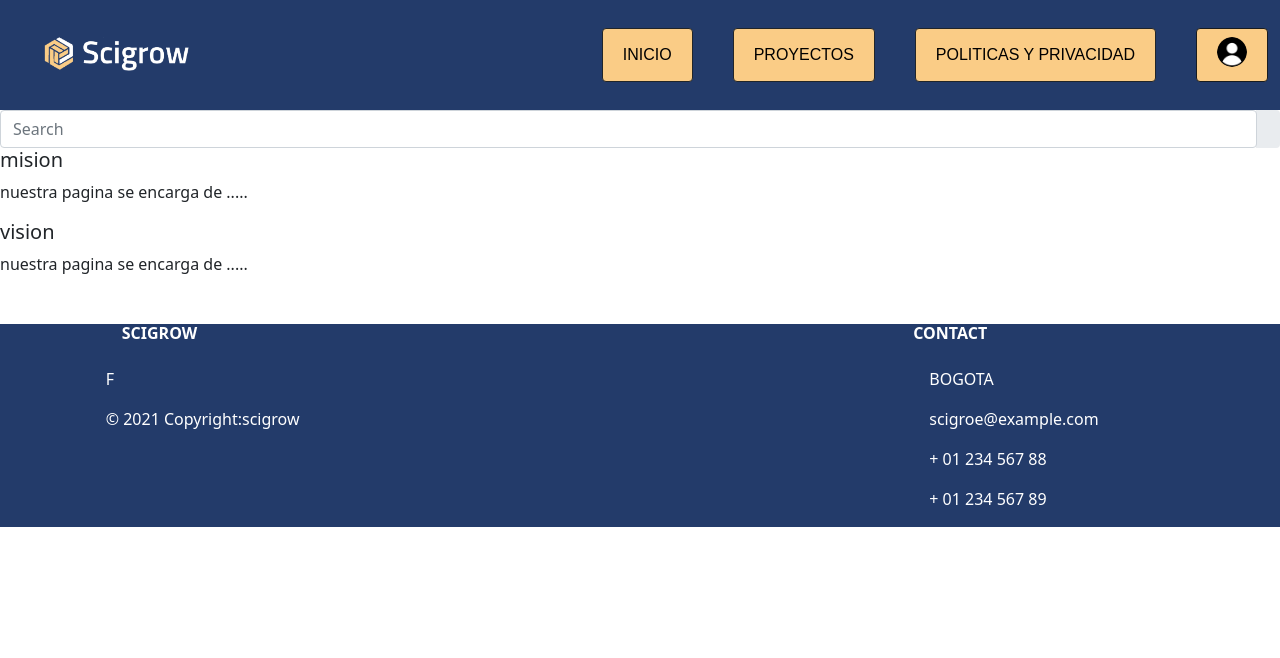
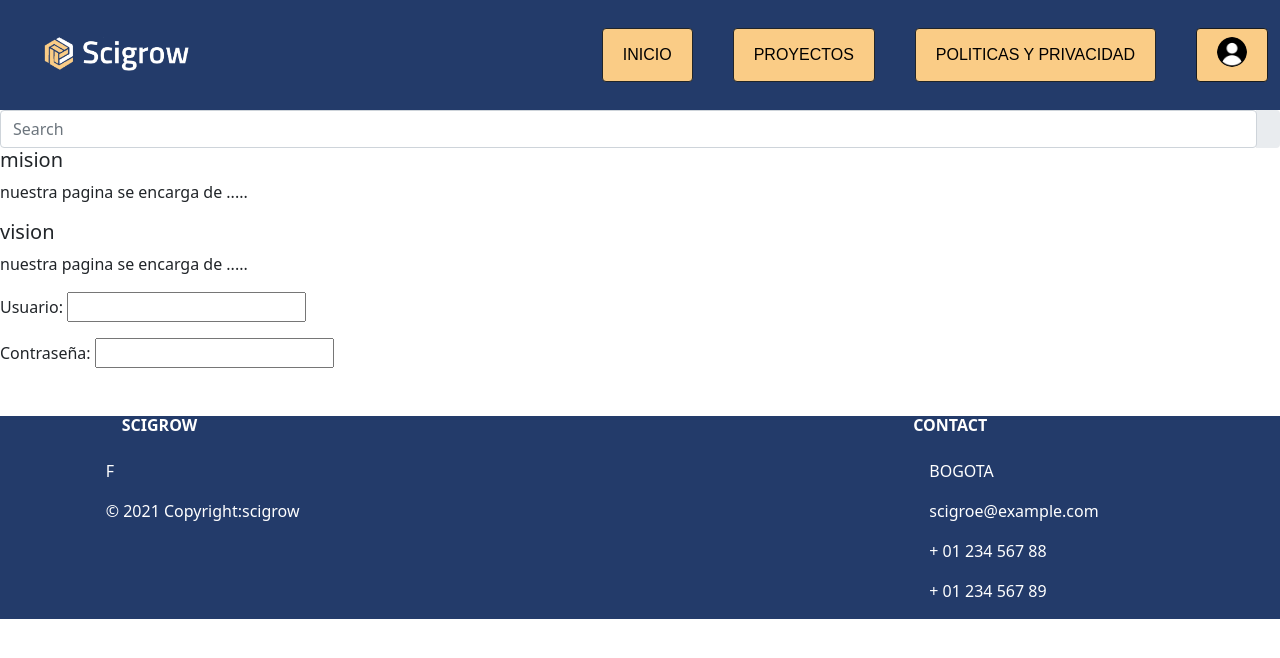
Before and after one commit to aalejoz25/scigrow-web, an Angular app: page / in a window 1280 px wide. Shown: the top 658 px of the page. Built offline with nearby package versions, Linux system fonts and the light colour scheme; a web font is replaced by a local one.

Commit message:
parte pagina iniciose

```diff
--- a/src/app/componentes/pagina_base/app.component.html
+++ b/src/app/componentes/pagina_base/app.component.html
@@ -21,5 +21,9 @@ nuestra pagina se encarga de .....
         </p>
 </div>
 
+<p>Usuario: <input type="text" name="usuario" maxlength="6"></p>
+
+<p>Contraseña: <input type="password" name="password" minlength="6"></p>
+
 
 <app-footer></app-footer>
```
